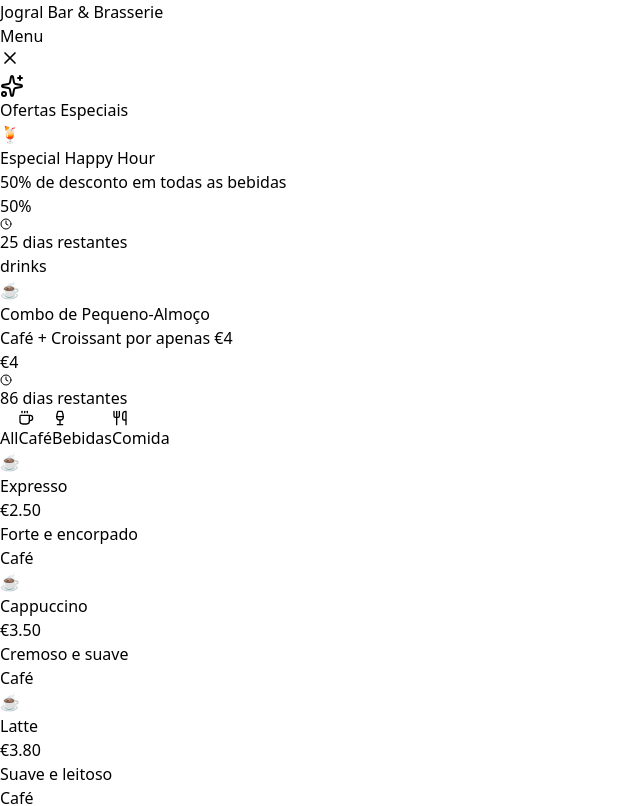
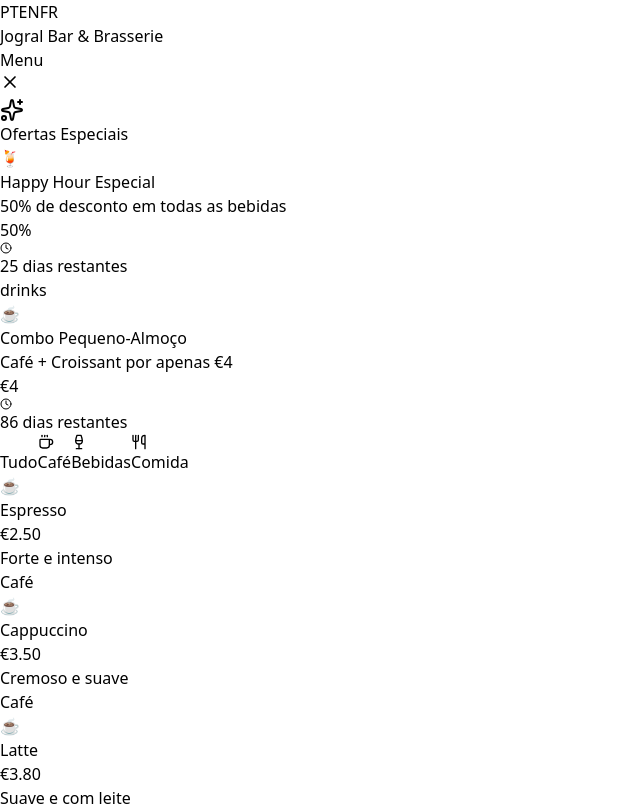
Before and after one commit to LuygiZ/jogral-menu-qr, a React (Vite) app: page / in a window 1280 px wide. Shown: the top 806 px of the page, without its empty margins (0-640 px from the left). Built offline with nearby package versions, Linux system fonts and the light colour scheme.

Commit message:
Added translations to all the website with pt, en and fr

```diff
--- a/src/App.jsx
+++ b/src/App.jsx
@@ -1,12 +1,14 @@
 import React, { useState } from 'react';
-import { Coffee, Wine, Utensils, X, Clock, Calendar, Sparkles } from 'lucide-react';
+import { Coffee, Wine, Utensils, X, Clock, Sparkles, Globe } from 'lucide-react';
 import { CAFE_NAME, CURRENCY, MENU_CATEGORIES, PROMOTIONS } from './menuData';
+import { translations } from './translations';
 import Footer from './components/Footer';
 
 export default function CafeMenu() {
   const [selectedCategory, setSelectedCategory] = useState('all');
   const [selectedItem, setSelectedItem] = useState(null);
   const [showPromotions, setShowPromotions] = useState(true);
+  const [language, setLanguage] = useState('pt');
 
   // Map icons to categories
   const iconMap = {
@@ -15,11 +17,15 @@
     'food': Utensils
   };
 
+  // Get current translations
+  const t = translations[language];
+
   const menuData = {
     cafe: CAFE_NAME,
     categories: MENU_CATEGORIES.map(cat => ({
       ...cat,
-      icon: iconMap[cat.id] || Coffee
+      icon: iconMap[cat.id] || Coffee,
+      name: t[cat.id]
     }))
   };
 
@@ -29,6 +35,19 @@
     const start = new Date(promo.startDate);
     const end = new Date(promo.endDate);
     return today >= start && today <= end;
+  }).map(promo => {
+    // Get translated promotion
+    const translatedPromo = t.promotions[promo.id] || {
+      title: promo.title,
+      description: promo.description,
+      discount: promo.discount
+    };
+    return {
+      ...promo,
+      title: translatedPromo.title,
+      description: translatedPromo.description,
+      discount: translatedPromo.discount
+    };
   });
 
   // Calculate days remaining for a promotion
@@ -40,7 +59,17 @@
   };
 
   const allItems = menuData.categories.flatMap(cat =>
-    cat.items.map(item => ({ ...item, category: cat.id, categoryName: cat.name }))
+    cat.items.map(item => {
+      // Get translated item using the id as key
+      const translatedItem = t.menuItems[item.id] || { name: item.name, description: item.description };
+      return {
+        ...item,
+        name: translatedItem.name,
+        description: translatedItem.description,
+        category: cat.id,
+        categoryName: cat.name
+      };
+    })
   );
 
   const filteredItems = selectedCategory === 'all'
@@ -51,9 +80,31 @@
     <div className="min-h-screen bg-gradient-to-br from-stone-50 via-white to-stone-100">
       {/* Header */}
       <div className="bg-gradient-to-r from-black to-gray-900 text-white py-10 px-4 shadow-2xl">
-        <div className="max-w-4xl mx-auto text-center">
-          <h1 className="text-5xl font-bold mb-2 tracking-tight">{menuData.cafe}</h1>
-          <p className="text-stone-300 text-lg tracking-wide">Menu</p>
+        <div className="max-w-4xl mx-auto">
+          {/* Language Selector */}
+          <div className="flex justify-end mb-4">
+            <div className="flex items-center gap-1 bg-white bg-opacity-10 rounded-md p-0.5">
+              {['pt', 'en', 'fr'].map(lang => (
+                <button
+                  key={lang}
+                  onClick={() => setLanguage(lang)}
+                  className={`px-2 py-1 rounded text-xs font-semibold transition-all ${
+                    language === lang
+                      ? 'bg-white text-black'
+                      : 'text-white hover:bg-white hover:bg-opacity-20'
+                  }`}
+                >
+                  {lang.toUpperCase()}
+                </button>
+              ))}
+            </div>
+          </div>
+
+          {/* Title */}
+          <div className="text-center">
+            <h1 className="text-5xl font-bold mb-2 tracking-tight">{menuData.cafe}</h1>
+            <p className="text-stone-300 text-lg tracking-wide">{t.menu}</p>
+          </div>
         </div>
       </div>
 
@@ -70,7 +121,7 @@
           <div className="max-w-4xl mx-auto py-6 px-4">
             <div className="flex items-center gap-2 mb-4">
               <Sparkles className="text-black" size={24} />
-              <h2 className="text-2xl font-bold text-black">Ofertas Especiais</h2>
+              <h2 className="text-2xl font-bold text-black">{t.specialOffers}</h2>
             </div>
 
             <div className="grid grid-cols-1 md:grid-cols-2 lg:grid-cols-3 gap-4">
@@ -79,7 +130,7 @@
                 return (
                   <div
                     key={promo.id}
-                    className={`relative overflow-hidden rounded-xl shadow-lg hover:shadow-2xl transition-all cursor-pointer transform hover:scale-105 border border-gray-200 h-full`}
+                    className="relative overflow-hidden rounded-xl shadow-lg hover:shadow-2xl transition-all cursor-pointer transform hover:scale-105 border border-gray-200 h-full"
                   >
                     <div className={`bg-gradient-to-br ${promo.color} p-6 text-white h-full flex flex-col`}>
                       <div className="text-5xl mb-3">{promo.image}</div>
@@ -93,7 +144,7 @@
                         <div className="text-right text-xs">
                           <div className="flex items-center gap-1 justify-end mb-1">
                             <Clock size={12} />
-                            <span>{daysLeft} dias restantes</span>
+                            <span>{daysLeft} {t.daysLeft}</span>
                           </div>
                           {promo.categoryFilter && promo.categoryFilter !== 'all' && (
                             <span className="bg-white bg-opacity-20 px-2 py-1 rounded-full text-xs">
@@ -120,7 +171,7 @@
               className="flex items-center gap-2 text-black hover:text-gray-700 font-semibold transition-colors"
             >
               <Sparkles size={20} />
-              View {activePromotions.length} Active Promotion{activePromotions.length > 1 ? 's' : ''}
+              {t.viewPromotions} {activePromotions.length} {activePromotions.length > 1 ? t.activePromotionsPlural : t.activePromotions}
             </button>
           </div>
         </div>
@@ -137,7 +188,7 @@
                 : 'bg-stone-100 text-gray-800 hover:bg-stone-200'
             }`}
           >
-            All
+            {t.all}
           </button>
           {menuData.categories.map(cat => {
             const Icon = cat.icon;
--- a/src/components/Footer.jsx
+++ b/src/components/Footer.jsx
@@ -1,9 +1,8 @@
-import React from 'react';
 import { Facebook, Instagram, ExternalLink } from 'lucide-react';
 import Luis from "/luis.png"
 
 const Footer = () => {
-  //FOOTER INFO
+  // FOOTER INFO
   const footerData = {
     businessName: "Jogral Cafe & Brasserie",
     facebook: "https://www.facebook.com/Jogralbarbrasserie/?locale=pt_PT",
--- a/src/menuData.js
+++ b/src/menuData.js
@@ -1,24 +1,27 @@
+// src/menuData.js
+// Edit this file to update your menu
+
 export const CAFE_NAME = "Jogral Bar & Brasserie";
 
 export const CURRENCY = "€";
 
-// PROMOÇÕES
+// PROMOTIONS - Add your special offers here
 export const PROMOTIONS = [
   {
-    id: 1,
-    title: "Especial Happy Hour",
-    description: "50% de desconto em todas as bebidas",
+    id: 'happyHour',
+    title: "Happy Hour Special",
+    description: "50% off on all drinks",
     discount: "50%",
-    startDate: "2025-10-01", // formato AAAA-MM-DD
+    startDate: "2025-10-01", // YYYY-MM-DD format
     endDate: "2025-10-31",
-    categoryFilter: "drinks", // 'all', 'coffee', 'drinks', 'food' ou null
-    image: "🍹", // Podes usar emoji ou URL de imagem
-    color: "from-gray-900 to-gray-700" // Classes de gradiente Tailwind
+    categoryFilter: "drinks", // 'all', 'coffee', 'drinks', 'food', or null
+    image: "🍹", // You can use emoji or image URL
+    color: "from-gray-900 to-gray-700" // Tailwind gradient classes
   },
   {
-    id: 2,
-    title: "Combo de Pequeno-Almoço",
-    description: "Café + Croissant por apenas €4",
+    id: 'breakfastCombo',
+    title: "Breakfast Combo",
+    description: "Coffee + Croissant for only €4",
     discount: "€4",
     startDate: "2025-10-01",
     endDate: "2025-12-31",
@@ -27,10 +30,10 @@
     color: "from-stone-800 to-stone-600"
   },
   {
-    id: 3,
-    title: "Brunch de Fim de Semana",
-    description: "Sobremesa grátis com qualquer prato principal",
-    discount: "Grátis",
+    id: 'weekendBrunch',
+    title: "Weekend Brunch",
+    description: "Free dessert with any main dish",
+    discount: "Free",
     startDate: "2025-10-08",
     endDate: "2025-10-15",
     categoryFilter: "food",
@@ -42,106 +45,120 @@
 export const MENU_CATEGORIES = [
   {
     id: 'coffee',
-    name: 'Café',
+    name: 'Coffee',
     items: [
       {
-        name: 'Expresso',
+        id: 'espresso',
+        name: 'Espresso',
         price: '2.50',
-        description: 'Forte e encorpado',
+        description: 'Strong and bold',
         image: '☕'
       },
       {
+        id: 'cappuccino',
         name: 'Cappuccino',
         price: '3.50',
-        description: 'Cremoso e suave',
+        description: 'Creamy and smooth',
         image: '☕'
       },
       {
+        id: 'latte',
         name: 'Latte',
         price: '3.80',
-        description: 'Suave e leitoso',
+        description: 'Mild and milky',
         image: '☕'
       },
       {
+        id: 'americano',
         name: 'Americano',
         price: '2.80',
-        description: 'Café clássico',
+        description: 'Classic coffee',
         image: '☕'
       }
     ]
   },
   {
     id: 'drinks',
-    name: 'Bebidas',
+    name: 'Drinks',
     items: [
       {
-        name: 'Vinho da Casa',
+        id: 'houseWine',
+        name: 'House Wine',
         price: '4.50',
-        description: 'Tinto ou Branco',
+        description: 'Red or White',
         image: '🍷'
       },
       {
-        name: 'Cerveja Artesanal',
+        id: 'craftBeer',
+        name: 'Craft Beer',
         price: '5.00',
-        description: 'Seleção local',
+        description: 'Local selection',
         image: '🍺'
       },
       {
-        name: 'Gin Tónico',
+        id: 'ginTonic',
+        name: 'Gin & Tonic',
         price: '6.50',
-        description: 'Gin premium',
+        description: 'Premium gin',
         image: '🍸'
       },
       {
-        name: 'Sumo Natural',
+        id: 'freshJuice',
+        name: 'Fresh Juice',
         price: '3.50',
-        description: 'Laranja ou Maçã',
+        description: 'Orange or Apple',
         image: '🧃'
       }
     ]
   },
   {
     id: 'food',
-    name: 'Comida',
+    name: 'Food',
     items: [
       {
+        id: 'croissant',
         name: 'Croissant',
         price: '2.50',
-        description: 'Manteiga ou chocolate',
+        description: 'Butter or chocolate',
         image: '🥐'
       },
       {
-        name: 'Sandes',
+        id: 'sandwich',
+        name: 'Sandwich',
         price: '6.50',
-        description: 'Fiambre, queijo e tomate',
+        description: 'Ham, cheese & tomato',
         image: '🥪'
       },
       {
-        name: 'Taça de Salada',
+        id: 'saladBowl',
+        name: 'Salad Bowl',
         price: '7.50',
-        description: 'Fresca e saudável',
+        description: 'Fresh & healthy',
         image: '🥗'
       },
       {
-        name: 'Fatia de Bolo',
+        id: 'cakeSlice',
+        name: 'Cake Slice',
         price: '3.80',
-        description: 'Seleção do dia',
+        description: 'Daily selection',
         image: '🍰'
       },
       {
-        name: 'Massa',
+        id: 'pasta',
+        name: 'Pasta',
         price: '8.50',
-        description: 'Carbonara ou Bolonhesa',
+        description: 'Carbonara or Bolognese',
         image: '🍝'
       },
       {
-        name: 'Hambúrguer',
+        id: 'burger',
+        name: 'Burger',
         price: '9.00',
-        description: 'Carne de vaca com batatas fritas',
+        description: 'Beef with fries',
         image: '🍔'
       }
     ]
   }
 ];
 
-export const FOOTER_TEXT = "Digitaliza o código QR para ver o menu";
+export const FOOTER_TEXT = "Scan QR code to view menu";
--- /dev/null
+++ b/src/translations.js
@@ -0,0 +1,142 @@
+// src/translations.js
+// Language translations for the menu
+
+export const translations = {
+  pt: {
+    menu: "Menu",
+    specialOffers: "Ofertas Especiais",
+    daysLeft: "dias restantes",
+    viewPromotions: "Ver",
+    activePromotions: "Promoção Ativa",
+    activePromotionsPlural: "Promoções Ativas",
+    all: "Tudo",
+    coffee: "Café",
+    drinks: "Bebidas",
+    food: "Comida",
+    // Promotions translations
+    promotions: {
+      'happyHour': {
+        title: "Happy Hour Especial",
+        description: "50% de desconto em todas as bebidas",
+        discount: "50%"
+      },
+      'breakfastCombo': {
+        title: "Combo Pequeno-Almoço",
+        description: "Café + Croissant por apenas €4",
+        discount: "€4"
+      },
+      'weekendBrunch': {
+        title: "Brunch de Fim de Semana",
+        description: "Sobremesa grátis com qualquer prato principal",
+        discount: "Grátis"
+      }
+    },
+    // Menu items translations
+    menuItems: {
+      'espresso': { name: "Espresso", description: "Forte e intenso" },
+      'cappuccino': { name: "Cappuccino", description: "Cremoso e suave" },
+      'latte': { name: "Latte", description: "Suave e com leite" },
+      'americano': { name: "Americano", description: "Café clássico" },
+      'houseWine': { name: "Vinho da Casa", description: "Tinto ou Branco" },
+      'craftBeer': { name: "Cerveja Artesanal", description: "Seleção local" },
+      'ginTonic': { name: "Gin & Tónica", description: "Gin premium" },
+      'freshJuice': { name: "Sumo Natural", description: "Laranja ou Maçã" },
+      'croissant': { name: "Croissant", description: "Manteiga ou chocolate" },
+      'sandwich': { name: "Sandes", description: "Fiambre, queijo e tomate" },
+      'saladBowl': { name: "Bowl de Salada", description: "Fresco e saudável" },
+      'cakeSlice': { name: "Fatia de Bolo", description: "Seleção diária" },
+      'pasta': { name: "Massa", description: "Carbonara ou Bolonhesa" },
+      'burger': { name: "Hambúrguer", description: "Carne com batatas" }
+    }
+  },
+  en: {
+    menu: "Menu",
+    specialOffers: "Special Offers",
+    daysLeft: "days left",
+    viewPromotions: "View",
+    activePromotions: "Active Promotion",
+    activePromotionsPlural: "Active Promotions",
+    all: "All",
+    coffee: "Coffee",
+    drinks: "Drinks",
+    food: "Food",
+    promotions: {
+      'happyHour': {
+        title: "Happy Hour Special",
+        description: "50% off on all drinks",
+        discount: "50%"
+      },
+      'breakfastCombo': {
+        title: "Breakfast Combo",
+        description: "Coffee + Croissant for only €4",
+        discount: "€4"
+      },
+      'weekendBrunch': {
+        title: "Weekend Brunch",
+        description: "Free dessert with any main dish",
+        discount: "Free"
+      }
+    },
+    menuItems: {
+      'espresso': { name: "Espresso", description: "Strong and bold" },
+      'cappuccino': { name: "Cappuccino", description: "Creamy and smooth" },
+      'latte': { name: "Latte", description: "Mild and milky" },
+      'americano': { name: "Americano", description: "Classic coffee" },
+      'houseWine': { name: "House Wine", description: "Red or White" },
+      'craftBeer': { name: "Craft Beer", description: "Local selection" },
+      'ginTonic': { name: "Gin & Tonic", description: "Premium gin" },
+      'freshJuice': { name: "Fresh Juice", description: "Orange or Apple" },
+      'croissant': { name: "Croissant", description: "Butter or chocolate" },
+      'sandwich': { name: "Sandwich", description: "Ham, cheese & tomato" },
+      'saladBowl': { name: "Salad Bowl", description: "Fresh & healthy" },
+      'cakeSlice': { name: "Cake Slice", description: "Daily selection" },
+      'pasta': { name: "Pasta", description: "Carbonara or Bolognese" },
+      'burger': { name: "Burger", description: "Beef with fries" }
+    }
+  },
+  fr: {
+    menu: "Menu",
+    specialOffers: "Offres Spéciales",
+    daysLeft: "jours restants",
+    viewPromotions: "Voir",
+    activePromotions: "Promotion Active",
+    activePromotionsPlural: "Promotions Actives",
+    all: "Tout",
+    coffee: "Café",
+    drinks: "Boissons",
+    food: "Nourriture",
+    promotions: {
+      'happyHour': {
+        title: "Happy Hour Spécial",
+        description: "50% de réduction sur toutes les boissons",
+        discount: "50%"
+      },
+      'breakfastCombo': {
+        title: "Combo Petit-Déjeuner",
+        description: "Café + Croissant pour seulement €4",
+        discount: "€4"
+      },
+      'weekendBrunch': {
+        title: "Brunch du Week-end",
+        description: "Dessert gratuit avec tout plat principal",
+        discount: "Gratuit"
+      }
+    },
+    menuItems: {
+      'espresso': { name: "Espresso", description: "Fort et intense" },
+      'cappuccino': { name: "Cappuccino", description: "Crémeux et doux" },
+      'latte': { name: "Latte", description: "Doux et lacté" },
+      'americano': { name: "Americano", description: "Café classique" },
+      'houseWine': { name: "Vin de la Maison", description: "Rouge ou Blanc" },
+      'craftBeer': { name: "Bière Artisanale", description: "Sélection locale" },
+      'ginTonic': { name: "Gin & Tonic", description: "Gin premium" },
+      'freshJuice': { name: "Jus Frais", description: "Orange ou Pomme" },
+      'croissant': { name: "Croissant", description: "Beurre ou chocolat" },
+      'sandwich': { name: "Sandwich", description: "Jambon, fromage et tomate" },
+      'saladBowl': { name: "Bol de Salade", description: "Frais et sain" },
+      'cakeSlice': { name: "Part de Gâteau", description: "Sélection du jour" },
+      'pasta': { name: "Pâtes", description: "Carbonara ou Bolognaise" },
+      'burger': { name: "Burger", description: "Bœuf avec frites" }
+    }
+  }
+};
```
